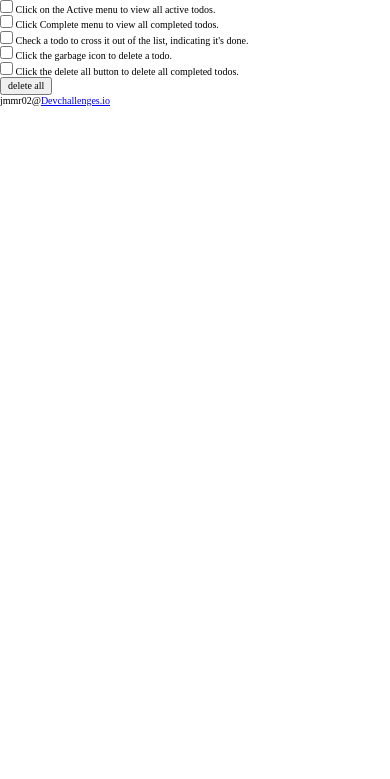
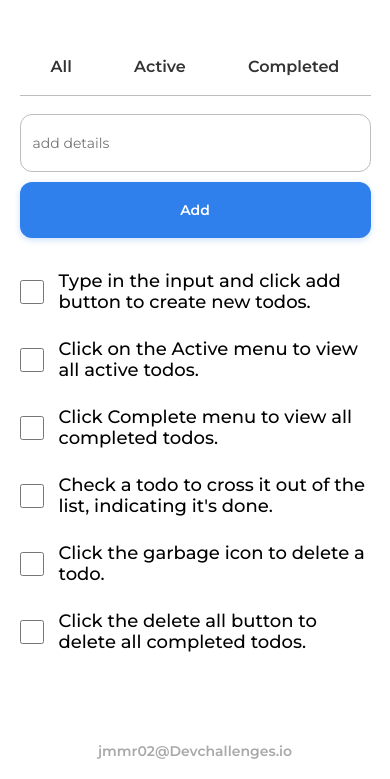
Before and after one commit to jmmr02/todo-app, a website: page index.html in a window 390 px wide. Shown: the part 91-870 px from the top of the page. Before the commit the page ends 844 px from the top, so only its background shows below. Drawn offline with nearby package versions, Linux system fonts and the light colour scheme; files that its build step writes are made by us from their sources.

Commit message:
Add styling for small screen devices

```diff
--- a/package.json
+++ b/package.json
@@ -5,7 +5,7 @@
   "main": "index.js",
   "scripts": {
     "test": "echo \"Error: no test specified\" && exit 1",
-    "scss": "node-sass --output-style compressed -o css/ scss/ -w"
+    "scss": "node-sass -o css/ scss/ -w"
   },
   "repository": {
     "type": "git",
--- /dev/null
+++ b/scss/_attribution.scss
@@ -0,0 +1,14 @@
+.attribution {
+	font-weight: 600;
+	font-size: toRem(14px);
+	color: var(--attribution);
+}
+
+.attribution,
+.attribution-link,
+.attribution-link:focus,
+.attribution-link:active,
+.attribution-link:visited {
+	text-decoration: none;
+	color: var(--attribution);
+}
--- /dev/null
+++ b/scss/_button.scss
@@ -0,0 +1,24 @@
+.btn {
+	width: 100%;
+	font-weight: 600;
+	color: var(--white);
+	background: var(--blue-highlight);
+	font-size: toRem(14px);
+	border: none;
+	border-radius: 12px;
+	padding: toEm(20px, 14px) toEm(40px, 14px);
+	margin-top: toEm(10px, 14px);
+	cursor: pointer;
+	box-shadow: var(--btn-box-shadow);
+
+	&--delete {
+		background: var(--red-highlight);
+		display: none;
+	}
+}
+
+@media (min-width: 768px) {
+	.btn {
+		max-width: 110px;
+	}
+}
--- a/scss/_generic.scss
+++ b/scss/_generic.scss
@@ -2,11 +2,6 @@
 *::before,
 *::after {
 	box-sizing: border-box;
-}
-
-html {
-	/* Set font size to 10px for easier conversion to rem and em values  */
-	font-size: 62.5%;
 }
 
 h1,
@@ -34,3 +29,31 @@ img {
 	display: block;
 	height: auto;
 }
+
+body {
+	font-family: var(--ff-primary);
+	height: auto;
+	position: relative;
+	padding: toEm(32px) 0 toEm(100px);
+}
+
+ul,
+li {
+	list-style: none;
+}
+
+h1 {
+	text-align: center;
+	color: var(--dark-grey);
+	font-weight: 700;
+	font-family: var(--ff-heading);
+	font-size: toRem(36px);
+	margin-bottom: toEm(58px, 36px);
+}
+
+footer {
+	position: absolute;
+	bottom: 20px;
+	left: 50%;
+	transform: translateX(-50%);
+}
--- /dev/null
+++ b/scss/_input.scss
@@ -0,0 +1,13 @@
+.input-field {
+	display: block;
+	width: 100%;
+	max-width: 476px;
+	border: 1px solid var(--light-grey);
+	color: var(--grey);
+	font-size: toRem(14px);
+	font-weight: 400;
+	font-family: var(--ff-primary);
+	padding: toEm(20px, 14px) toEm(12px, 14px);
+	border-radius: 12px;
+	margin-top: toEm(18px, 14px);
+}
--- /dev/null
+++ b/scss/_layout.scss
@@ -0,0 +1,9 @@
+.container {
+	width: 90%;
+	max-width: 610px;
+	margin: 0 auto;
+}
+
+.todo-list {
+	margin-top: toEm(33px);
+}
--- /dev/null
+++ b/scss/_menu.scss
@@ -0,0 +1,11 @@
+.menu {
+	display: flex;
+	justify-content: space-around;
+	padding: toEm(18px) 0;
+	border-bottom: 1px solid var(--light-grey);
+
+	&__item {
+		font-weight: 600;
+		color: var(--dark-grey);
+	}
+}
--- /dev/null
+++ b/scss/_todos.scss
@@ -0,0 +1,19 @@
+.todos {
+	display: flex;
+	align-items: center;
+	margin-bottom: toEm(30px, 18px);
+
+	&__input {
+		display: inline-block;
+		min-width: 24px;
+		min-height: 24px;
+		border: 2px solid var(--grey);
+	}
+
+	&__label {
+		margin-left: toEm(15px, 18px);
+		color: var(--black);
+		font-size: toRem(18px);
+		font-weight: 500;
+	}
+}
--- /dev/null
+++ b/scss/_utils.scss
@@ -0,0 +1,28 @@
+// Variables
+:root {
+	// Font families
+	--ff-primary: "Montserrat", sans-serif;
+	--ff-heading: "Raleway", sans-serif;
+
+	// Colors
+	--black: #000000;
+	--white: #ffffff;
+	--dark-grey: #333333;
+	--grey: #828282;
+	--light-grey: #bdbdbd;
+	--blue-highlight: #2f80ed;
+	--red-highlight: #eb5757;
+	--attribution: #a9a9a9;
+
+	// Box-shadow
+	--btn-box-shadow: 0px 2px 6px rgba(127, 177, 243, 0.4);
+}
+
+// Functions
+@function toRem($size, $baseSize: 16px) {
+	@return ($size / $baseSize) * 1rem;
+}
+
+@function toEm($size, $baseSize: 16px) {
+	@return ($size / $baseSize) * 1em;
+}
--- a/scss/styles.scss
+++ b/scss/styles.scss
@@ -1,2 +1,12 @@
+@import "./utils";
+
 @import "./normalize";
 @import "./generic";
+@import "./layout";
+
+// Components
+@import "./menu";
+@import "./input";
+@import "./button";
+@import "./todos";
+@import "./attribution";
```
